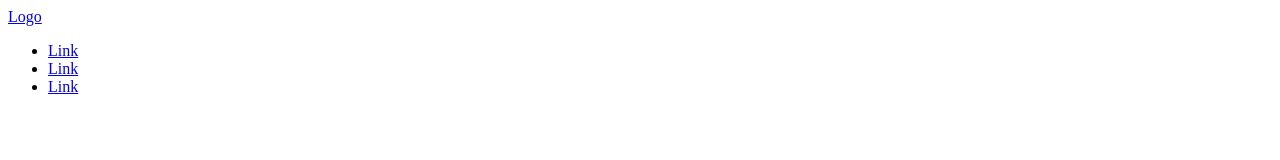
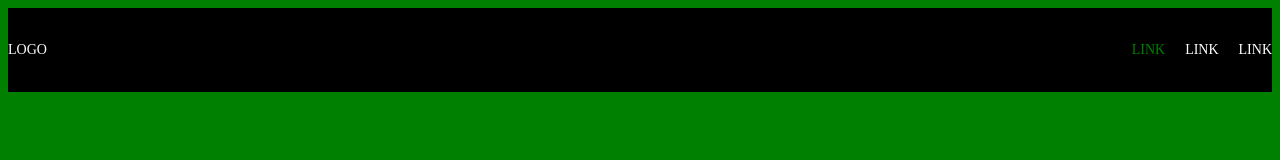
Before and after one commit to Andry-sheer/hw-15, a plain HTML site: page Index.html in a window 1280 px wide. Drawn offline with Linux system fonts and the light colour scheme.

Commit message:
add SCSS & add FONTS in SCSS and ICO-page

```diff
--- a/Index.html
+++ b/Index.html
@@ -2,19 +2,18 @@
 <html lang="en">
 <head>
   <meta charset="UTF-8">
-  <link rel="shortcut icon" href="images/" type="image/x-icon">
+  <link rel="shortcut icon" href="images/icons/icon-page.svg" type="image/x-icon">
   <meta name="viewport" content="width=device-width, initial-scale=1.0">
   <link rel="stylesheet" href="css/styles.css">
   <title>less 15</title>
-
 </head>
 <body>
-  <header class="header header--xs">
-    <div class="container">
-      <a href="#" class="header__logo">Logo</a>
+  <header class="header header--sm">
+    <div class="header__container container">
+      <a class="header__logo" href="#">Logo</a>
       <ul class="header__list">
         <li class="header__item">
-          <a href="#">Link</a>
+          <a class="active" href="#">Link</a>
         </li>
         <li class="header__item">
           <a href="#">Link</a>
--- a/css/reset.css
+++ /dev/null
@@ -1,56 +0,0 @@
-*, *::before, *::after {
-  box-sizing: border-box;
-}
-
-html,body,div,span,applet,object,iframe,h1,h2,h3,h4,h5,h6,
-p,blockquote,pre,a,abbr,acronym,address,big,cite,code,del,dfn,
-em,img,ins,kbd,q,s,samp,small,strike,strong,sub,sup,tt,var,b,u,i,
-center,dl,dt,dd,ol,ul,li,fieldset,form,label,legend,table,caption,
-tbody,tfoot,thead,tr,th,td,article,aside,canvas,details,embed,figure,
-figcaption,footer,header,hgroup,menu,nav,output,ruby,section,summary,
-time,mark,audio,video, button {
-  margin: 0;
-  padding: 0;
-  border: 0;
-  font-size: 100%;
-  font: inherit;
-  vertical-align: baseline;
-}
-
-body {
-  line-height: 1;
-}
-
-ol,ul {
-  list-style: none;
-}
-
-blockquote,q {
-  quotes: none;
-}
-
-blockquote:before,
-blockquote:after,
-q:before, q:after {
-  content: "";
-  content: none;
-}
-
-table {
-  border-collapse: collapse;
-  border-spacing: 0;
-}
-
-label {
-  cursor: pointer;
-}
-
-/*  html, body {
-  scroll-behavior: smooth;
-} */
-
-.clearfix::after {
-  content: "";
-  clear: both;
-  display: block;
-}
--- /dev/null
+++ b/css/scss/_reset.scss
@@ -0,0 +1,136 @@
+*,
+*::before,
+*::after {
+    box-sizing: border-box;
+}
+
+html,
+body,
+div,
+span,
+applet,
+object,
+iframe,
+h1,
+h2,
+h3,
+h4,
+h5,
+h6,
+p,
+blockquote,
+pre,
+a,
+abbr,
+acronym,
+address,
+big,
+cite,
+code,
+del,
+dfn,
+em,
+img,
+ins,
+kbd,
+q,
+s,
+samp,
+small,
+strike,
+strong,
+sub,
+sup,
+tt,
+var,
+b,
+u,
+i,
+center,
+dl,
+dt,
+dd,
+ol,
+ul,
+li,
+fieldset,
+form,
+label,
+legend,
+table,
+caption,
+tbody,
+tfoot,
+thead,
+tr,
+th,
+td,
+article,
+aside,
+canvas,
+details,
+embed,
+figure,
+figcaption,
+footer,
+header,
+hgroup,
+menu,
+nav,
+output,
+ruby,
+section,
+summary,
+time,
+mark,
+audio,
+video,
+button {
+    margin: 0;
+    padding: 0;
+    border: 0;
+    font-size: 100%;
+    font: inherit;
+    vertical-align: baseline;
+}
+
+body {
+    line-height: 1;
+}
+
+ol,
+ul {
+    list-style: none;
+}
+
+blockquote,
+q {
+    quotes: none;
+}
+
+blockquote:before,
+blockquote:after,
+q:before,
+q:after {
+    content: "";
+    content: none;
+}
+
+table {
+    border-collapse: collapse;
+    border-spacing: 0;
+}
+
+label {
+    cursor: pointer;
+}
+
+/*  html, body {
+    scroll-behavior: smooth;
+} */
+
+.clearfix::after {
+    content: "";
+    clear: both;
+    display: block;
+}
--- a/css/styles.scss
+++ b/css/styles.scss
@@ -0,0 +1,63 @@
+$primary-color: #505050;
+$second-color: green;
+$black-color: #000;
+$white-color: #ffffff;
+$font-sm: 14px;
+$font-lg: 20px;
+
+body {
+    font-family: 'Oxygen';
+    font-weight: 400;
+    background: $second-color;
+    font-size: $font-lg;
+}
+
+.container {
+    min-width: 1200px;
+    margin: 0 auto;
+}
+
+
+.header {
+    padding: 20px 0;
+    background: $black-color;
+
+
+    &--sm{
+        font-size: $font-sm;
+    }
+
+    &__container {
+        display: flex;
+        justify-content: space-between;
+        align-items: center;
+    }
+
+    // ? .header__logo {}
+    &__logo {
+        color: $white-color;
+        text-decoration: none;
+        text-transform: uppercase;
+    }
+
+    // ? .header__list {}
+    &__list {
+        display: flex;
+        gap: 20px;
+    }
+
+    // ? .header__item {}
+    &__item {
+        a {
+            color: $white-color;
+            text-decoration: none;
+            text-transform: uppercase;
+
+            &.active {
+                color: $second-color;
+                // ? yes! .header__item a.active { &.active }
+                // ! no! .header__item a active { .active }
+            }
+        }
+    }
+}
```
Also changed, not shown: css/scss/_fonts.scss (renamed from css/fonts.css), css/styles.css, images/icons/icon-page.svg (added), 1 other file.
